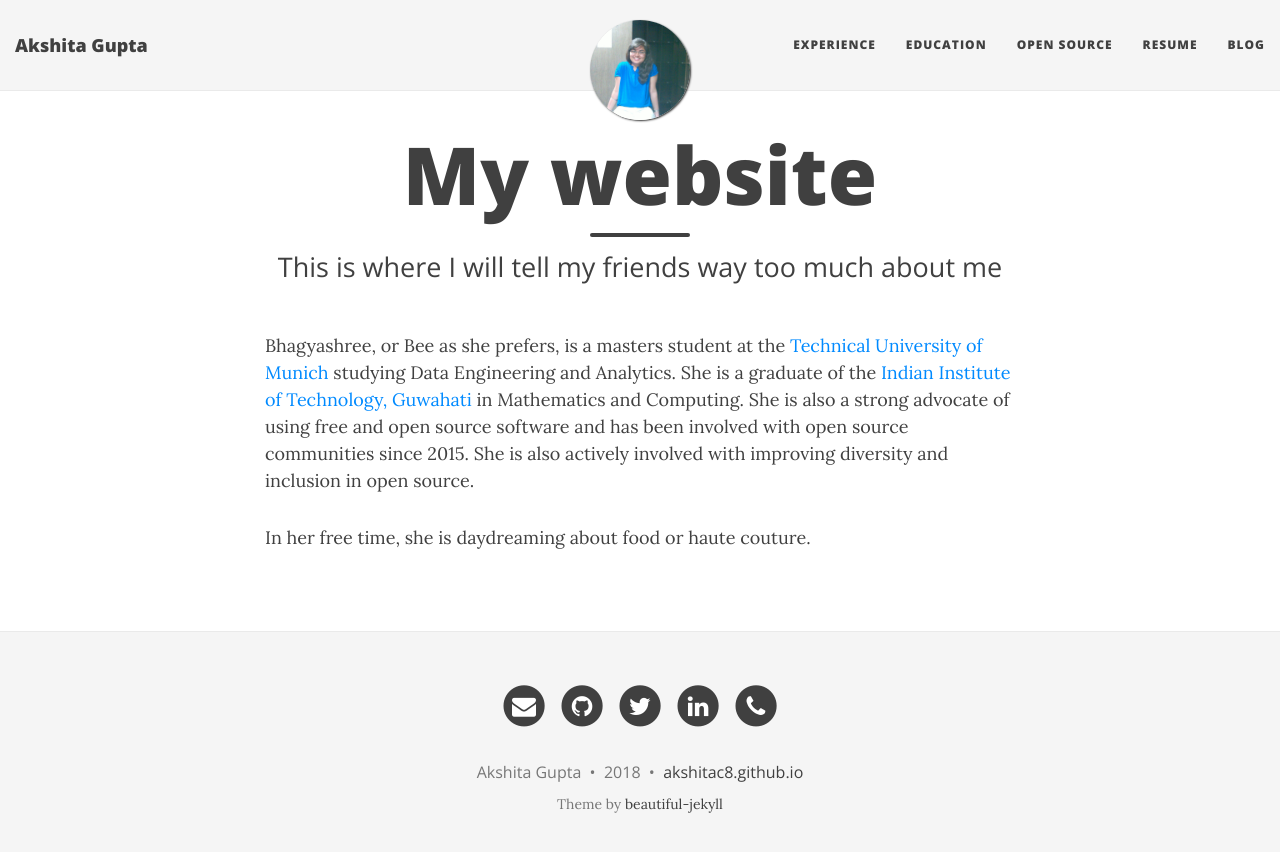
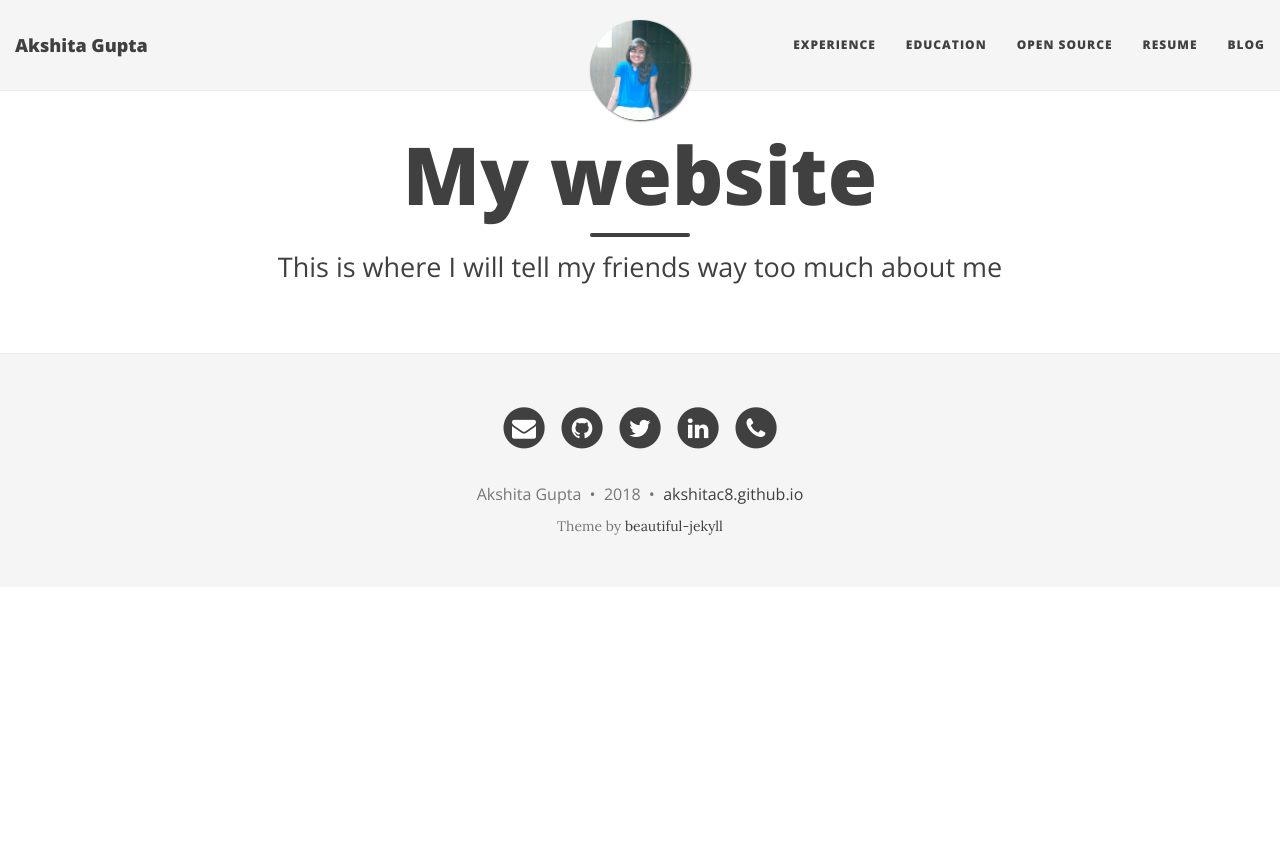
Before and after one commit to akshitac8/akshitac8.github.io, a Jekyll site: the page built from index.html, in a window 1280 px wide. Shown: the top 852 px of the page. Built offline with Jekyll 4.4.1, drawn with Linux system fonts in a browser that asks for light colours; nearby versions of some CDN libraries; the list of posts is cut into pages by our own code.

Commit message:
Update page.html

```diff
--- a/_layouts/page.html
+++ b/_layouts/page.html
@@ -7,8 +7,13 @@ layout: base
 <div class="container" role="main">
   <div class="row">
     <div class="col-lg-8 col-lg-offset-2 col-md-10 col-md-offset-1">
-      <p>Bhagyashree, or Bee as she prefers, is a masters student at the <a href="https://www.tum.de/nc/en/homepage/">Technical University of Munich</a> studying Data Engineering and Analytics. She is a graduate of the <a href="https://en.wikipedia.org/wiki/Indian_Institute_of_Technology_Guwahati">Indian Institute of Technology, Guwahati</a> in Mathematics and Computing. She is also a strong advocate of using free and open source software and has been involved with open source communities since 2015. She is also actively involved with improving diversity and inclusion in open source. </p>
-      <p> In her free time, she is daydreaming about food or haute couture.</p>
+      {{ content }}
+	    {% if page.comments %}
+        <div class="disqus-comments">
+	        {% include disqus.html %}
+        </div>
+	        {% include fb-comment.html %}
+	    {% endif %}
     </div>
   </div>
 </div>
```
